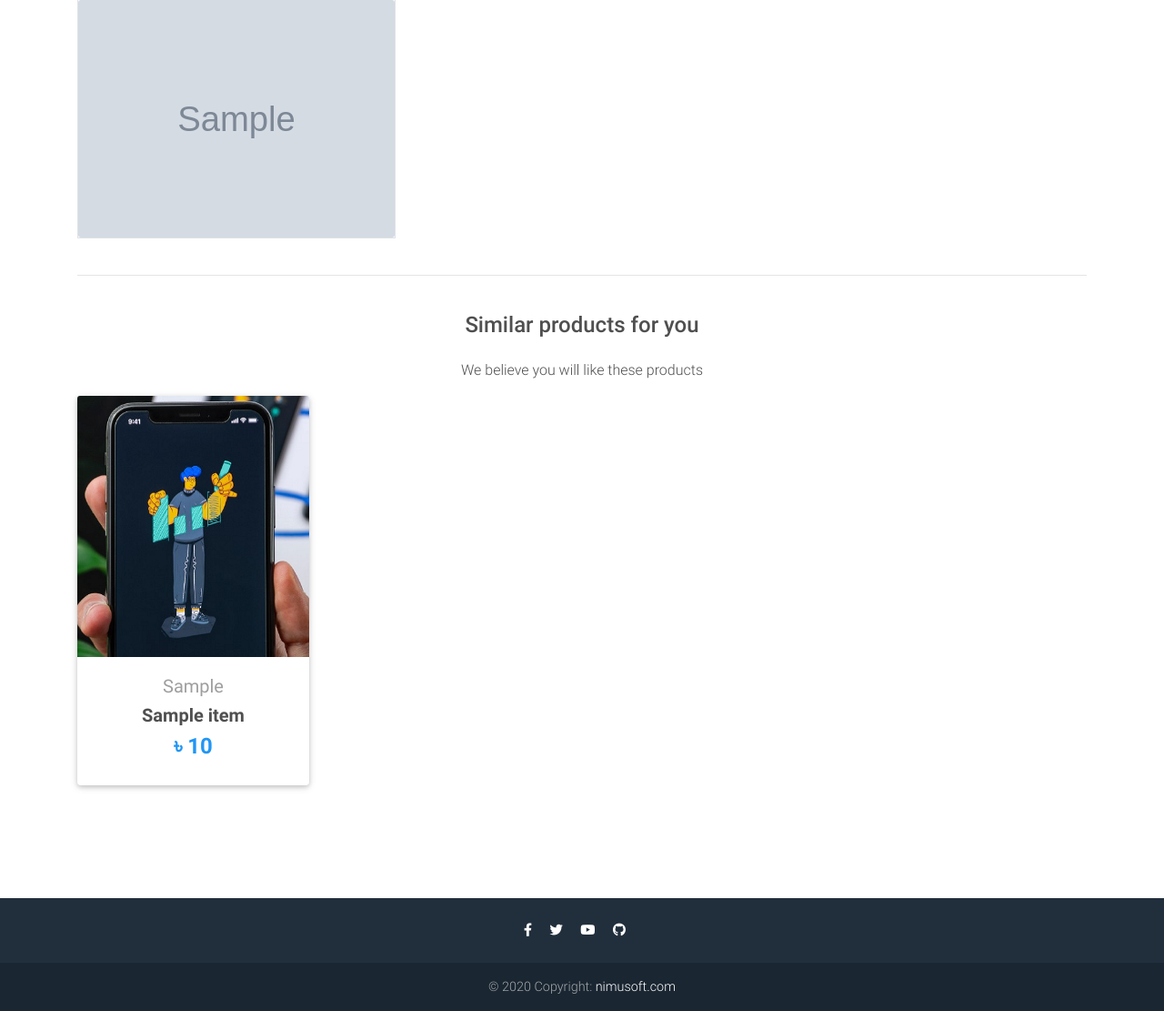
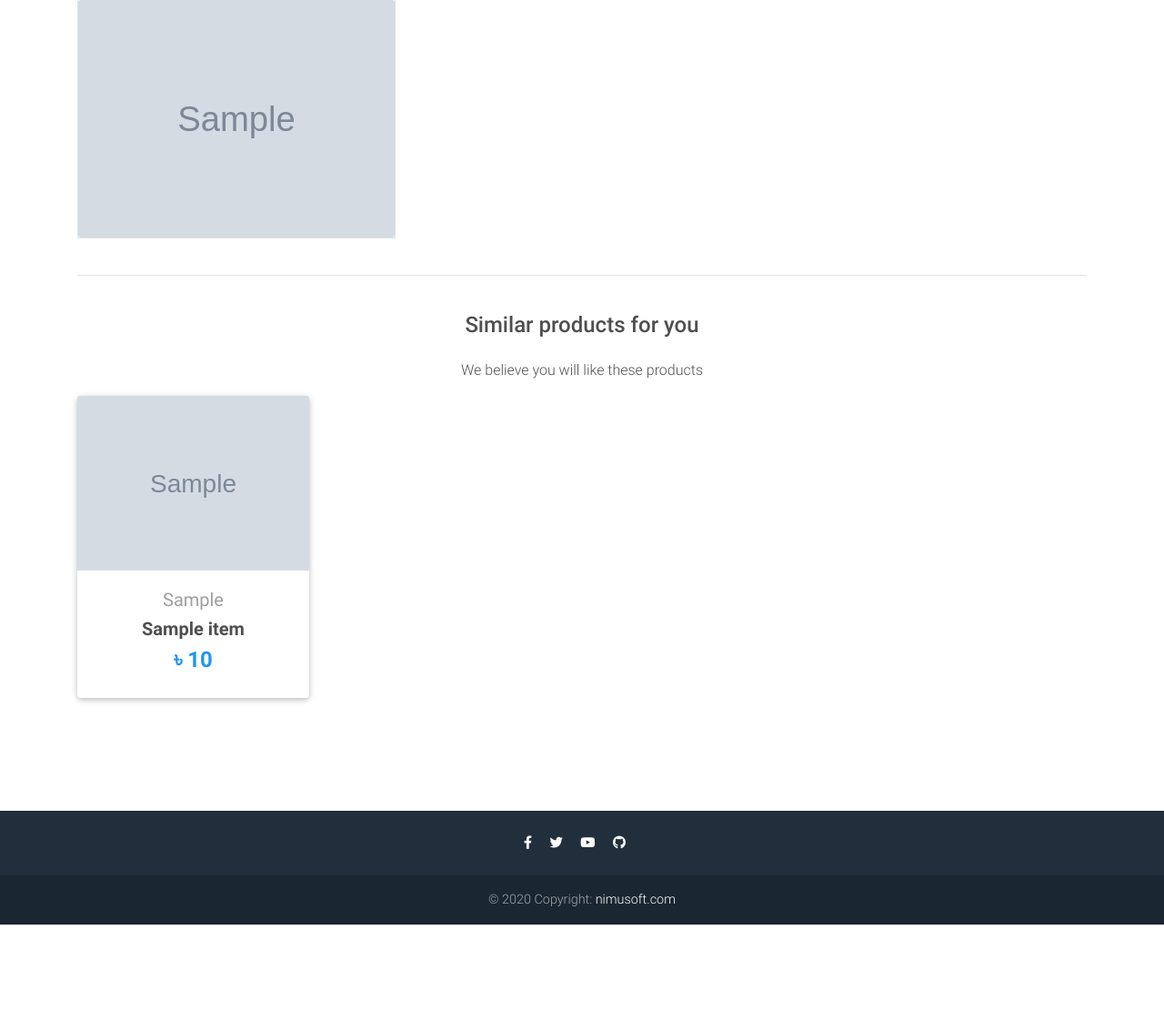
Before and after one commit to floydflava/wefastco, a Django app: template templates/product.html in a window 1280 px wide. Shown: the part 666-1777 px from the top of the page at 91% size. After the commit the page ends 1682 px from the top, so only its background shows below. Run offline with Django 3.2, Linux system fonts and the light colour scheme; the template is opened without the code that fills it: most values are stand-ins (such as "Sample title", 1, 10 or a date in 2020); grey boxes marked "Sample" are stand-in pictures; parts of the project's set-up code (start-up, migrations or seed data) failed here and were passed over; some libraries are stand-ins or nearby versions.

Commit message:
make it better

```diff
--- a/templates/product.html
+++ b/templates/product.html
@@ -164,7 +164,7 @@
 
               <div class="view overlay">
                 {% comment %} <img src="https://mdbootstrap.com/img/Photos/Horizontal/E-commerce/Vertical/12.jpg" class="card-img-top" {% endcomment %}
-                <img src="/static/img/product.png" class="card-img-top">
+                <img src="{{ item.image.url }}" class="card-img-top">
                 <a href="{{ item.get_absolute_url }}">
                   <div class="mask rgba-white-slight"></div>
                 </a>
```
